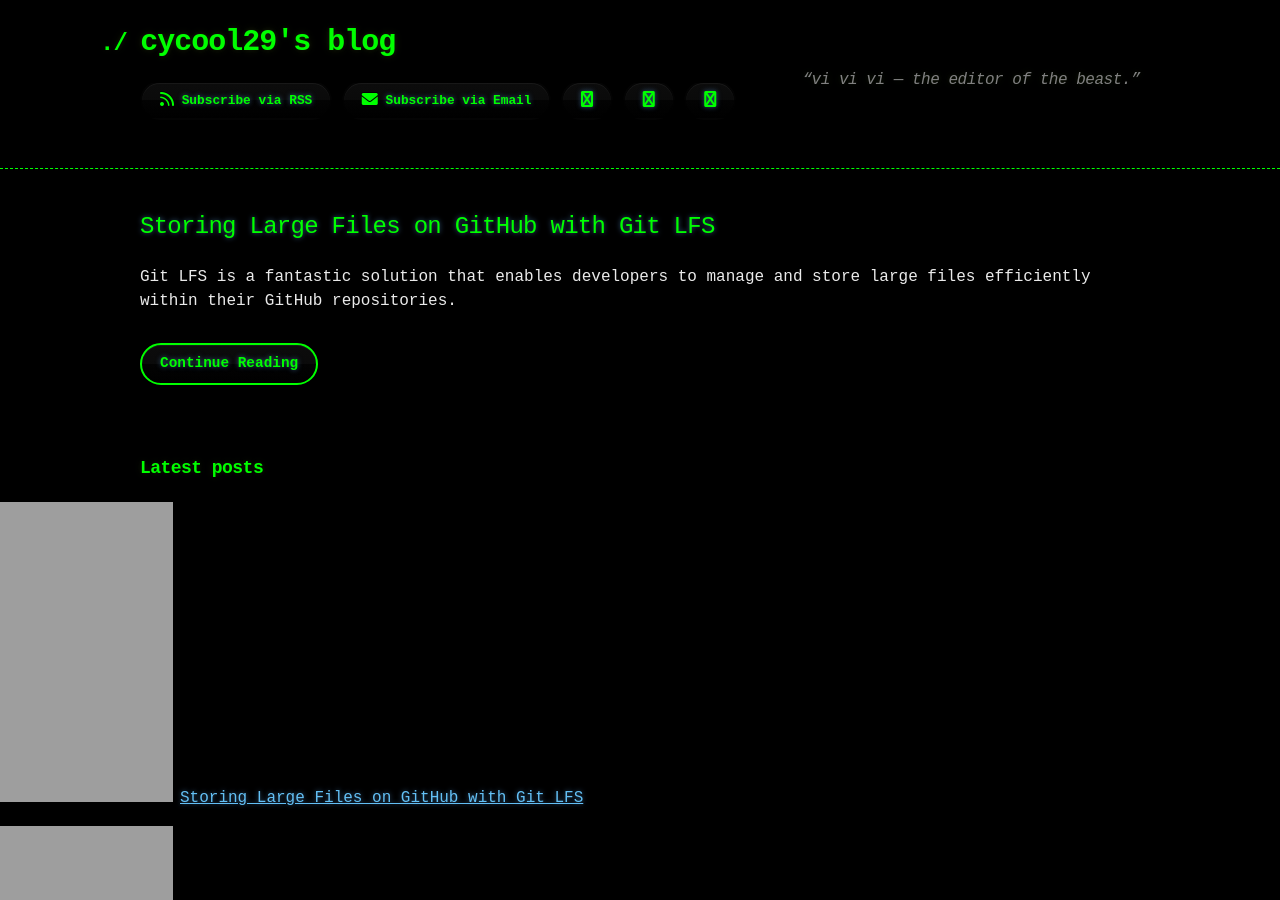
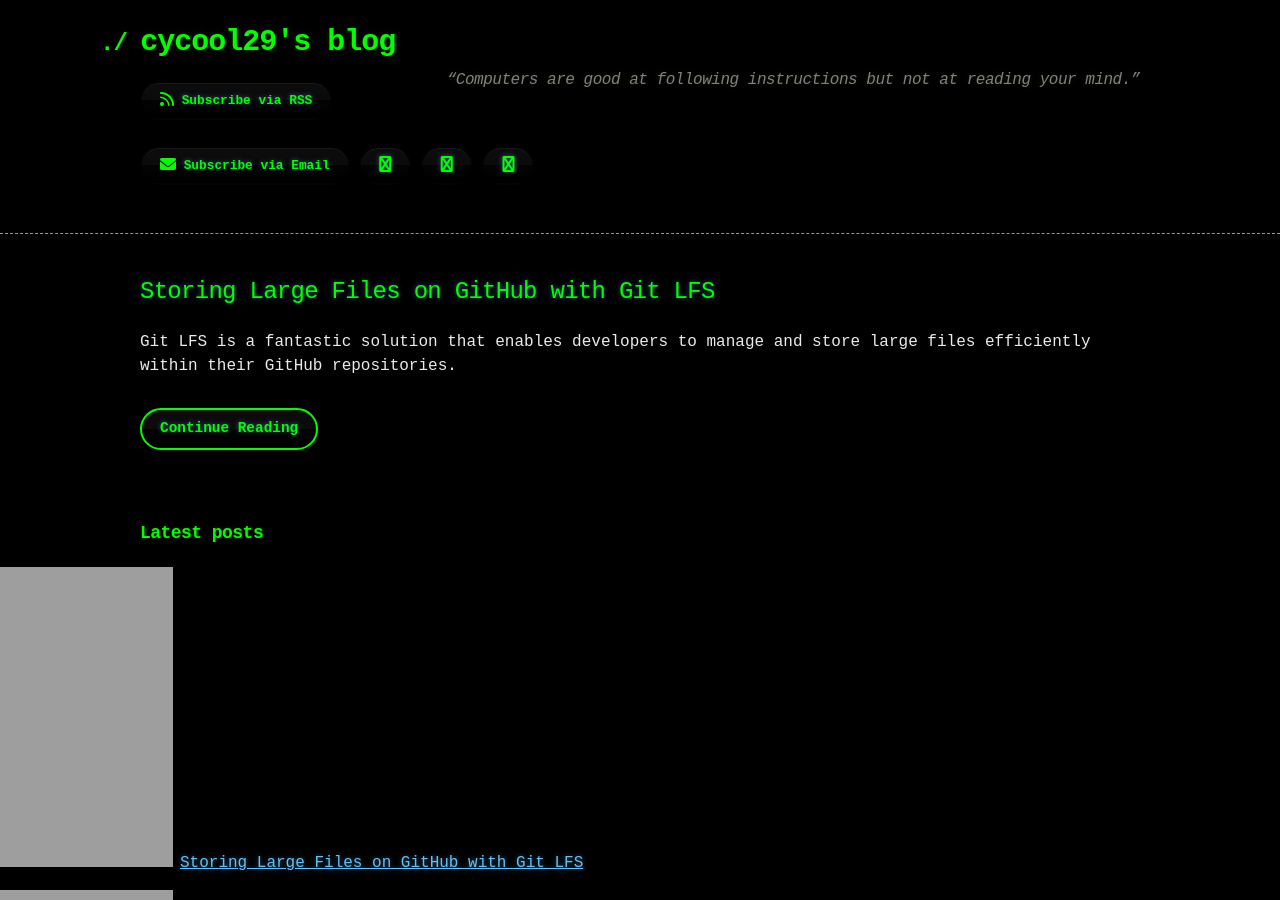
Before and after one commit to cycool29/cycool29.github.io, a Jekyll site: the page built from index.md, in a window 1280 px wide and 900 px high. Built offline with Jekyll 4.4.1, drawn with Linux system fonts in a browser that asks for light colours; a style sheet for code colours, icons or effects is not loaded.

Commit message:
Update quotes

```diff
--- a/_config.yml
+++ b/_config.yml
@@ -1,5 +1,5 @@
 title: cycool29's blog
-description: "“vi vi vi — the editor of the beast.” "
+description: "“Computers are good at following instructions but not at reading your mind.” "
 bio: A high school student. Intermediate in Python, Git, Bash. Learning JavaScript. He/Him. "
 author: cycool29
 url: https://cycool29.github.io
```
